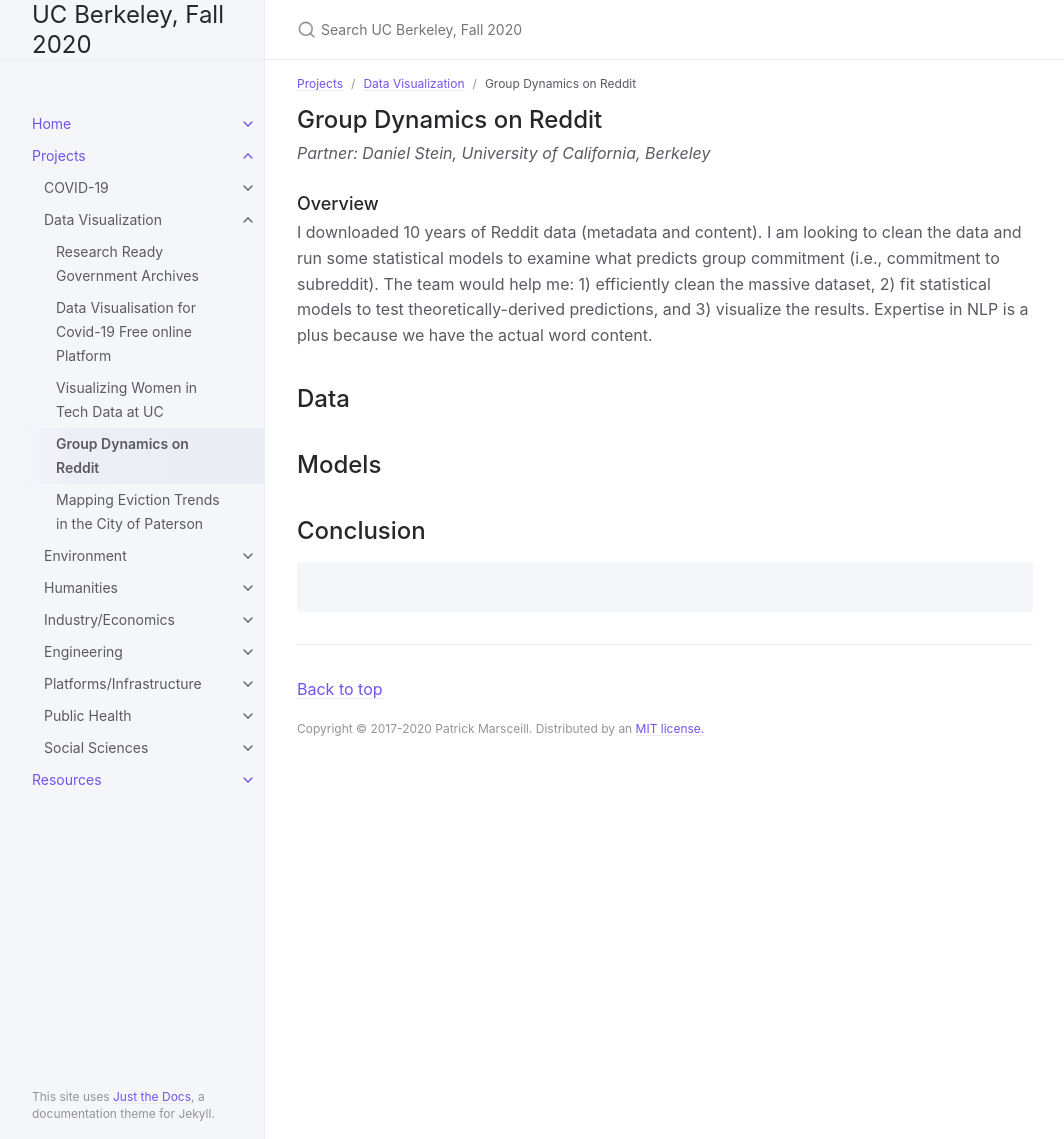
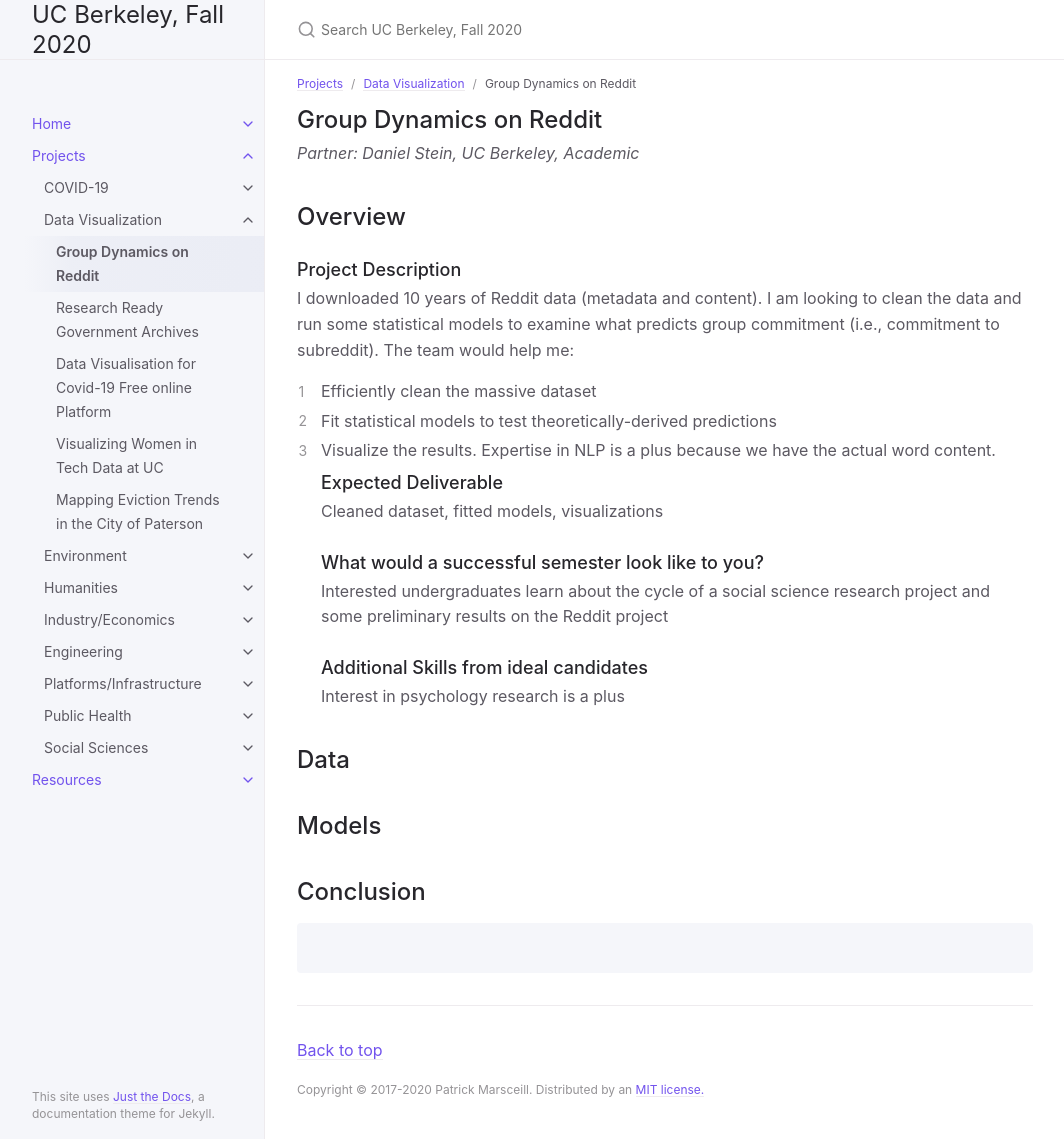
Before and after one commit to DS-Discovery/ds-discovery.github.io, a Jekyll site: the page built from Projects/Data Visualization/DV-Group Dynamics on Reddit.md, in a window 1280 px wide and 1139 px high. Shown: the whole window, without its empty margins (107-1171 px from the left). Built offline with Jekyll 4.4.1, drawn with Linux system fonts in a browser that asks for light colours.

Commit message:
Update DV-Group Dynamics on Reddit.md

```diff
--- a/Projects/Data Visualization/DV-Group Dynamics on Reddit.md
+++ b/Projects/Data Visualization/DV-Group Dynamics on Reddit.md
@@ -3,16 +3,25 @@ layout: default
 title: Group Dynamics on Reddit
 parent: Data Visualization
 grand_parent: Projects
-nav_order: 2
+nav_order: 0
 ---
 
 
 ## Group Dynamics on Reddit
-*Partner: Daniel Stein, University of California, Berkeley*
+*Partner: Daniel Stein, UC Berkeley, Academic*
 
-### Overview
-
-I downloaded 10 years of Reddit data (metadata and content). I am looking to clean the data and run some statistical models to examine what predicts group commitment (i.e., commitment to subreddit). The team would help me: 1) efficiently clean the massive dataset, 2) fit statistical models to test theoretically-derived predictions, and 3) visualize the results. Expertise in NLP is a plus because we have the actual word content.
+## Overview
+### Project Description
+I downloaded 10 years of Reddit data (metadata and content). I am looking to clean the data and run some statistical models to examine what predicts group commitment (i.e., commitment to subreddit). The team would help me:
+1. Efficiently clean the massive dataset
+1. Fit statistical models to test theoretically-derived predictions
+1. Visualize the results. Expertise in NLP is a plus because we have the actual word content.
+### Expected Deliverable
+Cleaned dataset, fitted models, visualizations
+### What would a successful semester look like to you?
+Interested undergraduates learn about the cycle of a social science research project and some preliminary results on the Reddit project
+### Additional Skills from ideal candidates
+Interest in psychology research is a plus
 
 ## Data
 
```
